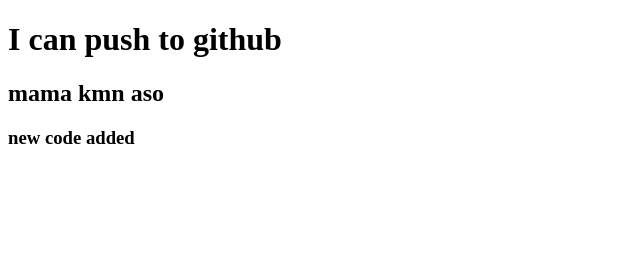
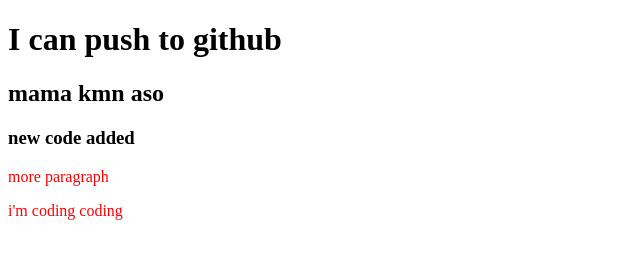
Before and after one commit to masum6568/my-thired-repo, a plain HTML site: page index.html in a window 1280 px wide. Shown: the whole page, without its empty margins (0-640 px from the left). Drawn offline with Linux system fonts and the light colour scheme.

Commit message:
styles added

```diff
--- a/index.html
+++ b/index.html
@@ -5,10 +5,13 @@
     <meta http-equiv="X-UA-Compatible" content="IE=edge">
     <meta name="viewport" content="width=device-width, initial-scale=1.0">
     <title>My thired github repo</title>
+    <link rel="stylesheet" href="style.css">
 </head>
 <body>
     <h1>I can push to github</h1>
     <h2>mama kmn aso </h2>
     <h3>new code added</h3>
+    <p>more paragraph</p>
+    <p>i'm coding coding </p>
 </body>
 </html>
--- /dev/null
+++ b/style.css
@@ -0,0 +1,3 @@
+p{
+    color:red;
+}
```
